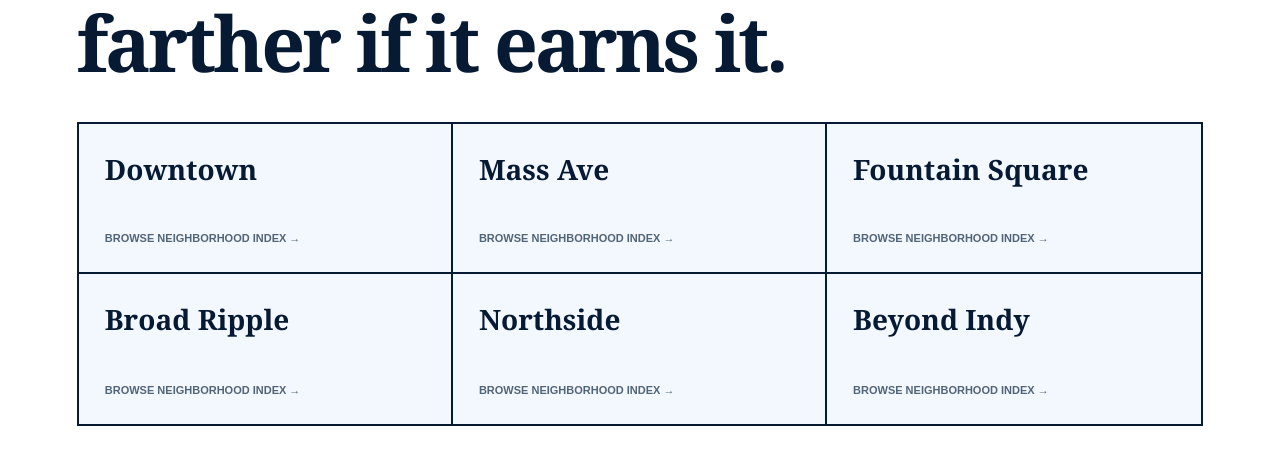
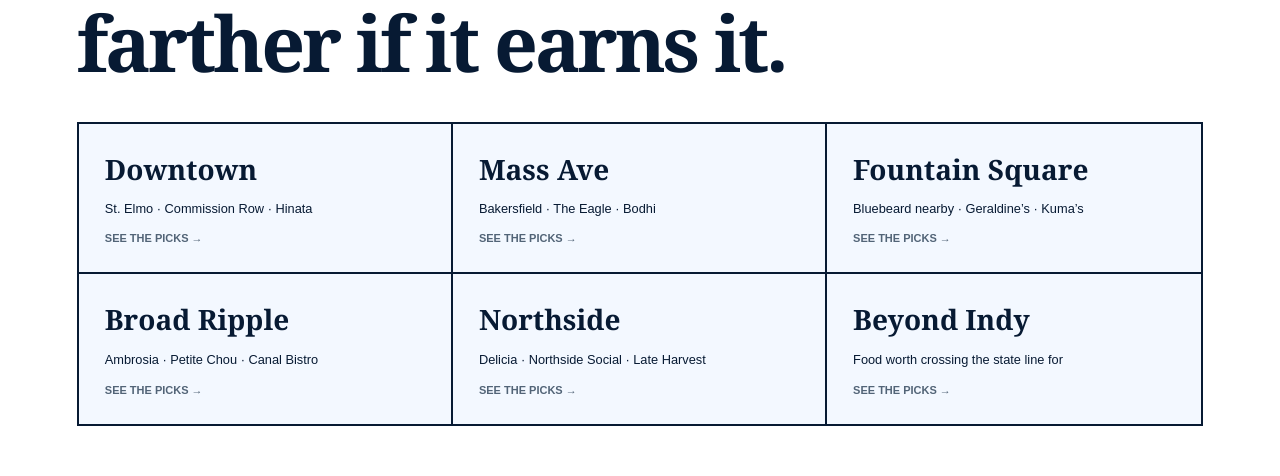
Before and after one commit to mattpom/bestaurantsindy, a Next.js app: page / in a window 1280 px wide. Shown: the part 5197-5673 px from the top of the page. Built offline with nearby package versions, Linux system fonts and the light colour scheme.

Commit message:
Connect neighborhood cards to curated picks

```diff
--- a/app/page.tsx
+++ b/app/page.tsx
@@ -76,7 +76,16 @@ export default function Home() {
     <section className="section" id="hoods">
       <p className="eyebrow">BROWSE BY NEIGHBORHOOD</p>
       <div className="heading"><h2>Start close. Drive farther if it earns it.</h2></div>
-      <div className="hoods">{['Downtown','Mass Ave','Fountain Square','Broad Ripple','Northside','Beyond Indy'].map(name=><a href="/neighborhoods" key={name}><strong>{name}</strong><span>Browse neighborhood index →</span></a>)}</div>
+      <div className="hoods">
+        {[
+          ["Downtown","St. Elmo · Commission Row · Hinata","#downtown"],
+          ["Mass Ave","Bakersfield · The Eagle · Bodhi","#mass-ave"],
+          ["Fountain Square","Bluebeard nearby · Geraldine’s · Kuma’s","#fountain-square"],
+          ["Broad Ripple","Ambrosia · Petite Chou · Canal Bistro","#broad-ripple"],
+          ["Northside","Delicia · Northside Social · Late Harvest","#northside"],
+          ["Beyond Indy","Food worth crossing the state line for","/out-of-sight-not-out-of-mind"]
+        ].map(([name,preview,destination])=><a href={destination.startsWith("#")?"/neighborhoods"+destination:destination} key={name}><strong>{name}</strong><small>{preview}</small><span>See the picks →</span></a>)}
+      </div>
     </section>
 
     <section className="sean" id="sean">
```
